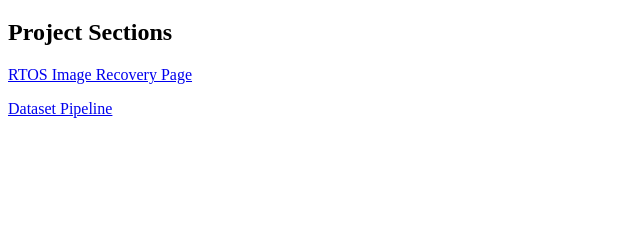
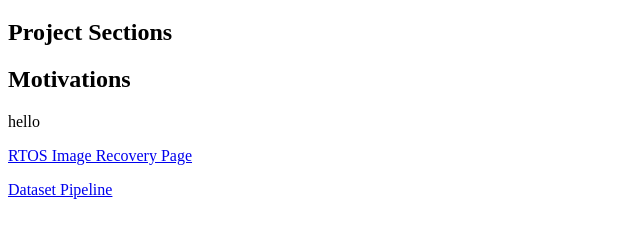
Before and after one commit to davidcoleman1226/fishIdentification_Website, a plain HTML site: page index.html in a window 1280 px wide. Shown: the part 61-298 px from the top of the page, without its empty margins (0-640 px from the left). Drawn offline with Linux system fonts and the light colour scheme.

Commit message:
Add 'Motivations' section header to index.html

```diff
--- a/index.html
+++ b/index.html
@@ -6,6 +6,8 @@
 <body>
     <h1>Fish Identification Project</h1>
     <h2>Project Sections</h2>
+    <h2>Motivations</h2>
+    hello
 
     <p><a href="rtos.html">RTOS Image Recovery Page</a></p>
     <p><a href="dataset_pipeline.html">Dataset Pipeline</a></p>
```
